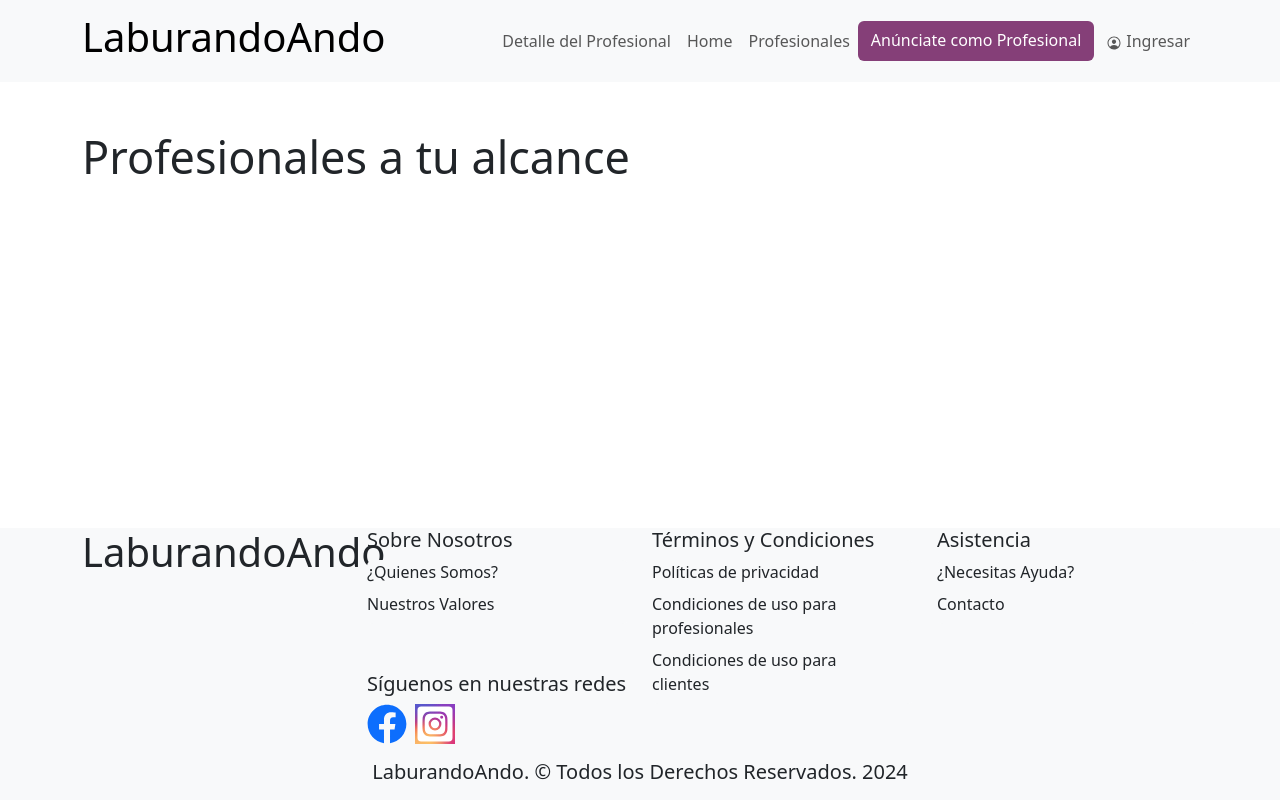
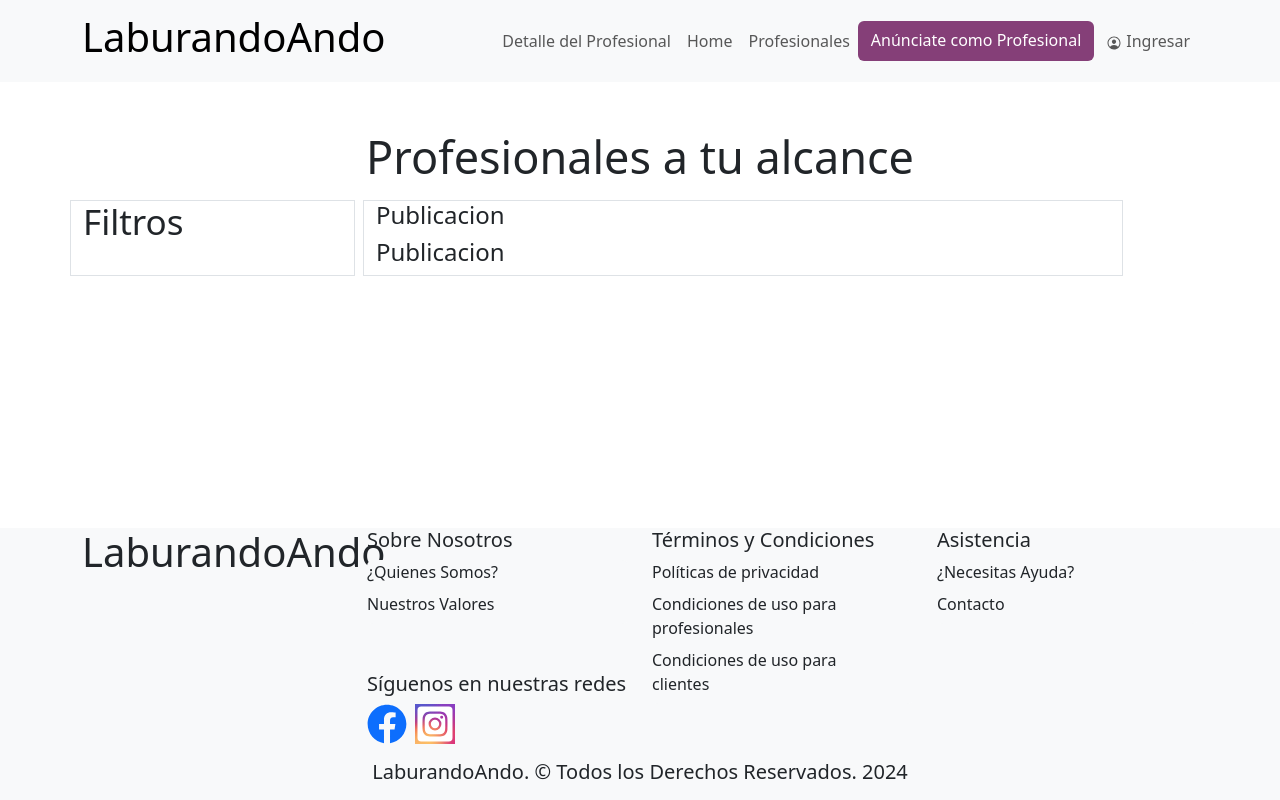
Before and after one commit to FranprzDev/LaburandoAndo, a React (Vite) app: page /profesionales in a window 1280 px wide. Built offline with nearby package versions, Linux system fonts and the light colour scheme.

Commit message:
agregue grilla en cp Profesionales y agregue cp Filtros, ListaPublicaciones y CardPublicacion con un titulo  en carpeta profesionales

```diff
--- /dev/null
+++ b/src/components/profesionales/CardPublicacion.jsx
@@ -0,0 +1,11 @@
+import React from 'react';
+
+const CardPublicacion = () => {
+    return (
+        <div>
+            <h4>Publicacion</h4>
+        </div>
+    );
+};
+
+export default CardPublicacion;
--- /dev/null
+++ b/src/components/profesionales/Filtros.jsx
@@ -0,0 +1,11 @@
+import React from 'react';
+
+const Filtros = () => {
+    return (
+        <div>
+            <h3>Filtros</h3>
+        </div>
+    );
+};
+
+export default Filtros;
--- /dev/null
+++ b/src/components/profesionales/ListaPublicaciones.jsx
@@ -0,0 +1,13 @@
+import React from 'react';
+import CardPublicacion from './CardPublicacion';
+
+const ListaPublicaciones = () => {
+    return (
+        <section className=''>
+            <CardPublicacion></CardPublicacion>
+            <CardPublicacion></CardPublicacion>
+        </section>
+    );
+};
+
+export default ListaPublicaciones;
--- a/src/pages/Profesionales.jsx
+++ b/src/pages/Profesionales.jsx
@@ -1,8 +1,21 @@
+import Filtros from "../components/profesionales/Filtros";
+import ListaPublicaciones from "../components/profesionales/ListaPublicaciones";
 
 const Profesionales = () => {
     return (
         <section className='mainSection py-5 container'>
-            <h1>Profesionales a tu alcance</h1>
+            <div className="row gap-2">
+                <article className="text-center">
+                    <h1>Profesionales a tu alcance</h1>
+                </article>
+                <article className="col-md-3 border">
+                    <Filtros></Filtros>
+                </article>
+                <article className="col-md-8 border">
+                    <ListaPublicaciones></ListaPublicaciones>
+                </article>
+            </div>
+
         </section>
     );
 };
```
